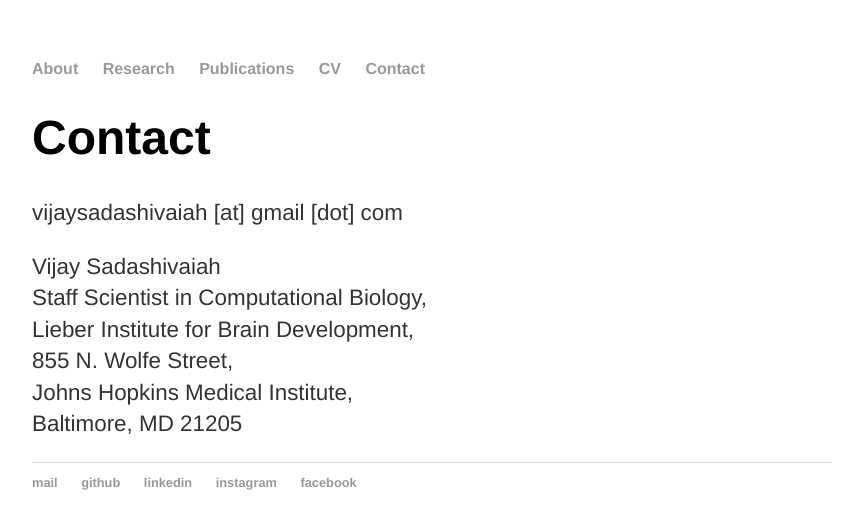
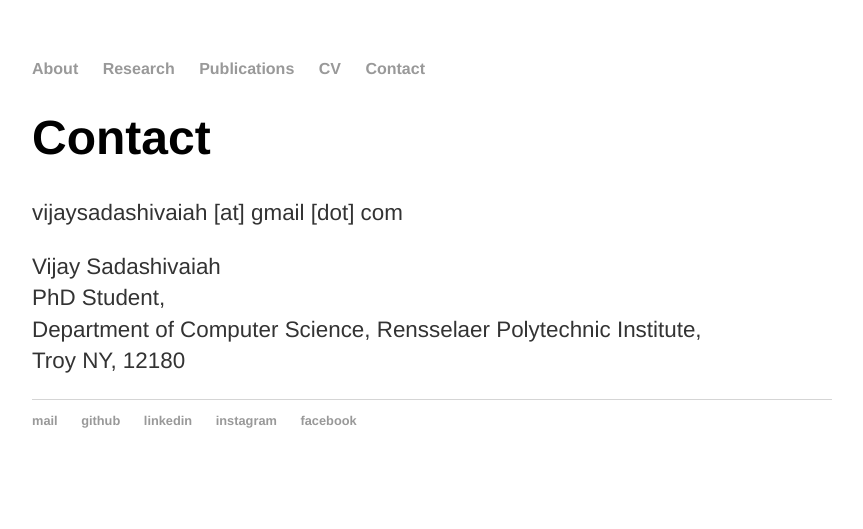
Before and after one commit to vjysd/vjysd.github.io, a Jekyll site: the page built from contact/index.md, in a window 1280 px wide. Shown: the top 529 px of the page, without its empty margins (208-1071 px from the left). Built offline with Jekyll 4.4.1, drawn with Linux system fonts in a browser that asks for light colours; comment, search, counter and statistics services are not loaded.

Commit message:
updated rpi

```diff
--- a/contact/index.md
+++ b/contact/index.md
@@ -8,8 +8,7 @@ title: Vijay's Contact
 vijaysadashivaiah [at] gmail [dot] com
 
 Vijay Sadashivaiah
-Staff Scientist in Computational Biology,
-Lieber Institute for Brain Development,
-855 N. Wolfe Street,
-Johns Hopkins Medical Institute,
-Baltimore, MD 21205
+PhD Student,
+Department of Computer Science,
+Rensselaer Polytechnic Institute,
+Troy NY, 12180
```
Also changed, not shown: cv/index.md (+5 -1 lines), index.md (+1 -1 lines), publications/index.md (+13 -9 lines), research/index.md (+2 -1 lines), assets/images/avatar.jpeg (added), assets/images/avatar.jpg (deleted), 9 other files.
